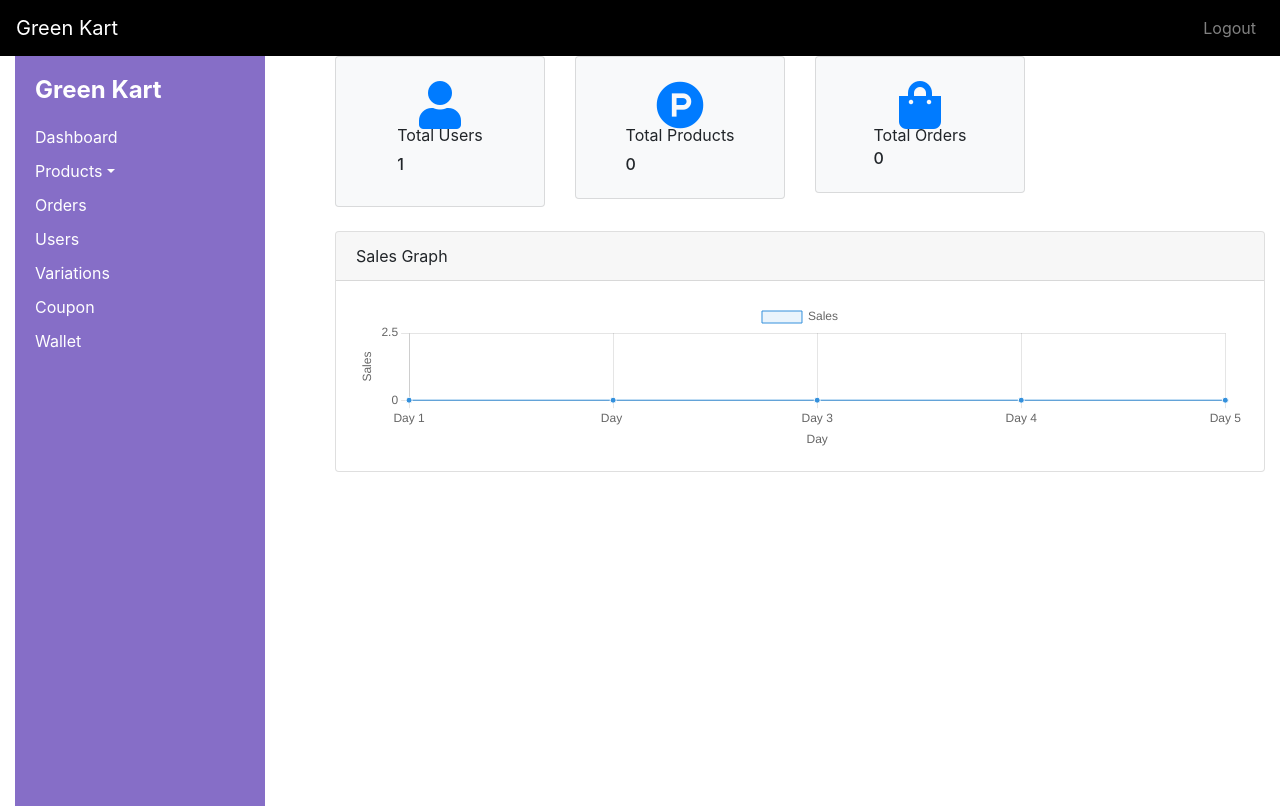
After one commit to Nafi1234/Greenkart-django, a Django app: page /adminn/adminchart/ in a window 1280 px wide. The commit adds this page. Run offline with Django 3.2, Linux system fonts and the light colour scheme; the visitor is signed in with stand-in values (Sample User, id 1); data comes from the database, SQL or seed files in the repository; data that the repository does not hold is empty; parts of the project's set-up code (start-up, migrations or seed data) failed here and were passed over; some libraries are stand-ins or nearby versions.

Commit message:
new commit on 7/28/2023

```diff
--- a/accounts/urls.py
+++ b/accounts/urls.py
@@ -19,7 +19,8 @@ urlpatterns = [
     path('wallet/',views.wallet,name='wallet'),
     path('order/<int:order_id>/', views.order_detail, name='order_detail'),
     path('inovicesucessfull/<int:order_number>/',views.inovicesucessfull,name='invoicesucessfull'),
-    path('initiate_refund/<int:order_id>/',views.initiate_refund,name='initiate_refund')
+    path('initiate_refund/<int:order_id>/',views.initiate_refund,name='initiate_refund'),
+
 
 
 
--- a/accounts/views.py
+++ b/accounts/views.py
@@ -142,6 +142,8 @@ def activate(request,uidb64,token):
         user.is_active = True
         user.save()
         referral_code = request.session.get('referral_code')
+        wallet= Wallet.objects.create(user=user,balance=0)
+
         print('referral',referral_code)
         print('before')
 
--- a/adminn/urls.py
+++ b/adminn/urls.py
@@ -23,6 +23,8 @@ urlpatterns = [
     path('add-variation/', views.add_variation, name='add_variation'),
     path('adminwallet/',views.adminwallet,name='adminwallet'),
     path('order-detail/<int:order_number>',views.order_detail,name='order-details'),
-    path('update_refund_status/<int:order_id>',views.update_refund_status,name='update_refund_status')
+    path('update_refund_status/<int:order_id>',views.update_refund_status,name='update_refund_status'),
+    path('adminchart/',views.adminchart,name='adminchart'),
+    path('adminlogout/', views.adminlogout, name='adminlogout'),
 
 ]
--- a/adminn/views.py
+++ b/adminn/views.py
@@ -20,7 +20,9 @@ from django.utils import timezone
 import pdfkit
 from django.db.models import F, ExpressionWrapper, FloatField
 from decimal import Decimal
+from django.contrib.auth import logout
 
+from django.db.models import Count
 
 
 
@@ -35,20 +37,25 @@ def adminlogin(request):
         if user is not None and user.is_active and user.is_superadmin:
             auth.login(request, user)
             messages.success(request, 'You are now logged in as a super admin.')
-            return redirect('dashboard')  # Replace 'dashboard' with the URL of your admin dashboard view
+            return redirect('adminchart')  # Replace 'dashboard' with the URL of your admin dashboard view
         else:
             messages.error(request, 'Invalid login credentials or you are not a super admin.')
             return redirect('adminlogin')  # Redirect back to the admin login page
 
     if request.user.is_authenticated and request.user.is_superadmin:
-        return redirect('dashboard')  # Redirect to the admin dashboard view if the user is already logged in and is a super admin
+        return redirect('adminchart')  # Redirect to the admin dashboard view if the user is already logged in and is a super admin
 
     return render(request, 'adminlogin.html')
-
+def adminlogout(request):
+    logout(request)
+    messages.success(request, 'You have been logged out successfully.')
+    return redirect('adminlogin')
 
 @login_required(login_url='adminlogin')
 def category(request):
+    print('haiiiiiiiiiiiiiii')
     categories= Category.objects.all()
+    print('here printing categories',categories)
     context={'categories':categories}
     return render(request,'category.html',context)
 @login_required(login_url='adminlogin')
@@ -416,3 +423,39 @@ def update_refund_status(request, order_id):
         return redirect('adminorder')  # Redirect to a success page or appropriate URL
 
     return redirect('my_orders')
+@login_required(login_url='adminlogin')
+def adminchart(request):
+    current_date = datetime.now().date()
+    five_days_ago = current_date - timedelta(days=5)
+
+# Step 2: Query the Order model to retrieve orders placed within the last 5 days
+    last_five_days_orders = Order.objects.filter(created_at__gte=five_days_ago)
+
+# Step 3: Group the orders by day and calculate the total sum of order_total per day
+    orders_by_day = last_five_days_orders.values('created_at__date').annotate(total_sum=Sum('order_total'))
+
+# Step 4: Create an array to store the total sums for each day
+    total_sums_array = [0] * 5  # Initialize the array with zeros for all 5 days
+
+# Step 5: Fill the array with the total sums for each day
+    for data in orders_by_day:
+        date = data['created_at__date']
+        total_sum = data['total_sum']
+        days_ago = (current_date - date).days
+        total_sums_array[5 - days_ago - 1] = total_sum
+    print(total_sums_array)
+
+    total_users_count = Account.objects.count()
+    print(total_users_count)
+    totalproducts=Product.objects.count()
+    totalorders=Product.objects.count()
+# Step 6: Print or use the total_sums_array as needed
+    context = {
+        'total_sums_array': total_sums_array,
+        'total_users_count':total_users_count,
+        'totalproducts':totalproducts,
+        'totalorders':totalorders
+    }
+
+
+    return render(request,'adminchart.html',context)
--- a/templates/addproduct.html
+++ b/templates/addproduct.html
@@ -66,7 +66,7 @@
             <li>
               <a href="#productsSubmenu" data-toggle="collapse" aria-expanded="false" class="dropdown-toggle">Products</a>
               <ul class="collapse list-unstyled" id="productsSubmenu">
-                <li><a href="{% url 'add_category' %}">Categories</a></li>
+                <li><a href="{% url 'category' %}">Categories</a></li>
                 <li><a href="{% url 'adminproduct' %}">Products</a></li>
               </ul>
             </li>
--- a/templates/addvariation.html
+++ b/templates/addvariation.html
@@ -68,7 +68,7 @@
             <li>
               <a href="#productsSubmenu" data-toggle="collapse" aria-expanded="false" class="dropdown-toggle">Products</a>
               <ul class="collapse list-unstyled" id="productsSubmenu">
-                <li><a href="{% url 'add_category' %}">Categories</a></li>
+                <li><a href="{% url 'category' %}">Categories</a></li>
                 <li><a href="{% url 'adminproduct' %}">Products</a></li>
               </ul>
             </li>
--- /dev/null
+++ b/templates/adminchart.html
@@ -0,0 +1,213 @@
+<!DOCTYPE html>
+<html>
+<head>
+  <title>Green Kart Admin Panel</title>
+  <link rel="stylesheet" href="https://stackpath.bootstrapcdn.com/bootstrap/4.5.0/css/bootstrap.min.css">
+  <link rel="stylesheet" href="https://cdnjs.cloudflare.com/ajax/libs/font-awesome/5.15.4/css/all.min.css">
+
+  <style>
+    /* Add your custom styles here */
+    body, nav {
+      margin-top: 0;
+      padding-top: 0;
+    }
+    .navbar {
+      background-color: #000;
+    }
+    .sidebar {
+      width: 250px;
+      height: 750px;
+      background-color: #866ec7;
+      padding: 20px;
+      color: #fff;
+
+    }
+    .text-blue {
+      color:#007bff;
+    }
+
+    .sidebar h1 {
+      font-size: 24px;
+      font-weight: bold;
+      margin-bottom: 20px;
+    }
+    .sidebar ul {
+      list-style-type: none;
+      padding: 0;
+    }
+    .sidebar ul li {
+      margin-bottom: 10px;
+    }
+    .sidebar ul li a {
+      color: #fff;
+      text-decoration: none;
+    }
+    .table th,
+    .table td {
+      vertical-align: middle;
+    }
+  </style>
+</head>
+<body>
+  <nav class="navbar navbar-expand-lg navbar-dark">
+    <a class="navbar-brand" href="#">Green Kart</a>
+    <button class="navbar-toggler" type="button" data-toggle="collapse" data-target="#navbarNav"
+      aria-controls="navbarNav" aria-expanded="false" aria-label="Toggle navigation">
+      <span class="navbar-toggler-icon"></span>
+    </button>
+    <div class="collapse navbar-collapse justify-content-end" id="navbarNav">
+      <ul class="navbar-nav">
+        <li class="nav-item">
+          <a class="nav-link" href="{% url 'adminlogout' %}">Logout</a>
+        </li>
+      </ul>
+    </div>
+  </nav>
+
+  <div class="container-fluid">
+    <div class="row">
+      <div class="col-md-3">
+        <div class="sidebar">
+          <h1>Green Kart</h1>
+          <ul>
+            <li><a href="{% url 'dashboard' %}">Dashboard</a></li>
+            <li>
+              <a href="#productsSubmenu" data-toggle="collapse" aria-expanded="false" class="dropdown-toggle">Products</a>
+              <ul class="collapse list-unstyled" id="productsSubmenu">
+                <li><a href="{% url 'add_category' %}">Categories</a></li>
+                <li><a href="{% url 'adminproduct' %}">Products</a></li>
+              </ul>
+            </li>
+            <li><a href="#">Orders</a></li>
+            <li><a href="{% url 'user_mangement' %}">Users</a></li>
+            <li><a href= "{% url 'list_variations' %}">Variations</a></li>
+            <li><a href="{% url 'coupon_list' %}">Coupon</a></li>
+            <li><a href="{% url 'adminwallet' %}">Wallet</a></li>
+          </ul>
+        </div>
+      </div>
+      <div class="col-md-9">
+        <div class="row">
+          <!-- Total Users Card -->
+          <div class="col-sm-3 col-xl-3 mb-4">
+
+
+            <div class="card bg-light rounded d-flex align-items-center justify-content-between p-4">
+              <i class="bi bi-people"></i>
+              <i class="fa fa-user fa-3x text-primary"></i>
+              <div class="ms-3">
+                <p class="card-subtitle mb-2" id="totalUser">Total Users</p>
+                <h6 class="mb-2 mr-auto">
+                 {{ total_users_count }}
+                </h6>
+              </div>
+            </div>
+          </div>
+
+          <!-- Total Products Card -->
+          <div class="col-sm-3 col-xl-3 mb-4">
+            <div class="card bg-light rounded d-flex align-items-center justify-content-between p-4">
+              <i class="fab fa-product-hunt fa-3x text-primary"></i>
+              <div class="ms-3">
+                <p class="card-subtitle mb-2" id="totalProducts">Total Products</p>
+                <h6 class="mb-0">
+                  {{ totalproducts }}
+                </h6>
+              </div>
+            </div>
+          </div>
+
+          <!-- Total Orders Card -->
+          <div class="col-sm-3 col-xl-3 mb-4">
+            <div class="card bg-light rounded d-flex align-items-center justify-content-between p-4">
+              <i class="fas fa-shopping-bag fa-3x text-blue"></i>
+              <div class="ms-3">
+                <p class="card-subtitle mb-2">Total Orders</p>
+                <h6 class="card-subtitle mb-0" id="totalOrdersValue">
+                  {{ totalorders }}
+                </h6>
+              </div>
+            </div>
+          </div>
+         </div>
+          <!-- Sales Graph Card -->
+          <div class="row">
+            <div class="col-12 mb-5">
+            <div class="card">
+              <div class="card-header">
+                Sales Graph
+              </div>
+              <div class="card-body">
+                <canvas id="salesChart"></canvas>
+              </div>
+            </div>
+          </div>
+          </div>
+        </div>
+
+        <!-- Additional content below the cards -->
+        <!-- Add your content here -->
+      </div>
+
+  </div>
+
+  <script src="https://code.jquery.com/jquery-3.5.1.slim.min.js"></script>
+  <script src="https://cdn.datatables.net/1.13.4/js/jquery.dataTables.min.js"></script>
+  <script src="https://stackpath.bootstrapcdn.com/bootstrap/4.5.0/js/bootstrap.min.js"></script>
+  <script src="https://cdn.jsdelivr.net/npm/chart.js"></script>
+  <script>
+    var ctx = document.getElementById('salesChart').getContext('2d');
+
+    // Get the total_sums_array from the Django template
+    var totalSumsArray = {{ total_sums_array|safe }}; // Use the |safe filter to output the array safely
+
+    // Now you can use 'totalSumsArray' to update your chart data
+    var salesChart = new Chart(ctx, {
+        type: 'line',
+        data: {
+            labels: ['Day 1', 'Day ', 'Day 3', 'Day 4', 'Day 5'],
+            datasets: [{
+                label: 'Sales',
+                data: totalSumsArray, // Use the total_sums_array as the data for the chart
+                backgroundColor: 'rgba(52, 144, 220, 0.1)',
+                borderColor: 'rgba(52, 144, 220, 1)',
+                borderWidth: 1,
+                pointRadius: 3,
+                pointBackgroundColor: 'rgba(52, 144, 220, 1)',
+                pointBorderColor: '#fff',
+                pointHoverRadius: 5,
+                pointHoverBackgroundColor: 'rgba(52, 144, 220, 1)',
+                pointHoverBorderColor: '#fff',
+                fill: true,
+            }]
+        },
+        options: {
+            responsive: true,
+            maintainAspectRatio: false,
+            scales: {
+                x: {
+                    beginAtZero: true,
+                    title: {
+                        text: 'Day',
+                        display: true,
+                    },
+                    ticks: {
+                        stepSize: 1
+                    }
+                },
+                y: {
+                    beginAtZero: true,
+                    title: {
+                        text: 'Sales',
+                        display: true,
+                    },
+                    ticks: {
+                        stepSize: 5000 // Adjust the step size as needed
+                    }
+                }
+            }
+        }
+    });
+</script>
+</body>
+</html>
--- a/templates/admindashboard.html
+++ b/templates/admindashboard.html
@@ -104,7 +104,7 @@
 </head>
 <body>
   <nav class="navbar navbar-expand-lg navbar-dark">
-    <a class="navbar-brand" href="#">Green Kart</a>
+    <a class="navbar-brand" href="{% url 'adminchart' %}">Green Kart</a>
     <button class="navbar-toggler" type="button" data-toggle="collapse" data-target="#navbarNav" aria-controls="navbarNav" aria-expanded="false" aria-label="Toggle navigation">
       <span class="navbar-toggler-icon"></span>
     </button>
@@ -120,14 +120,14 @@
   <div class="container-fluid">
     <div class="row">
       <div class="col-md-3">
-        <div class="sidebar">
+        <div class="sidebar" href="{% url 'adminchart' %}">
           <h1>Green Kart</h1>
           <ul>
             <li><a href="{% url 'dashboard' %}">Dashboard</a></li>
             <li>
               <a href="#productsSubmenu" data-toggle="collapse" aria-expanded="false" class="dropdown-toggle">Products</a>
               <ul class="collapse list-unstyled" id="productsSubmenu">
-                <li><a href="{% url 'add_category' %}">Categories</a></li>
+                <li><a href="{% url 'category' %}">Categories</a></li>
                 <li><a href="{% url 'adminproduct' %}">Products</a></li>
               </ul>
             </li>
--- a/templates/admineditproduct.html
+++ b/templates/admineditproduct.html
@@ -44,7 +44,7 @@
 </head>
 <body>
   <nav class="navbar navbar-expand-lg navbar-dark">
-    <a class="navbar-brand" href="#">Green Kart</a>
+    <a class="navbar-brand" href="{% url 'adminchart' %}">Green Kart</a>
     <button class="navbar-toggler" type="button" data-toggle="collapse" data-target="#navbarNav" aria-controls="navbarNav" aria-expanded="false" aria-label="Toggle navigation">
       <span class="navbar-toggler-icon"></span>
     </button>
@@ -67,7 +67,7 @@
             <li>
               <a href="#productsSubmenu" data-toggle="collapse" aria-expanded="false" class="dropdown-toggle">Products</a>
               <ul class="collapse list-unstyled" id="productsSubmenu">
-                <li><a href="{% url 'add_category' %}">Categories</a></li>
+                <li><a href="{% url 'category' %}">Categories</a></li>
                 <li><a href="{% url 'adminproduct' %}">Products</a></li>
               </ul>
             </li>
--- a/templates/adminorderproduct.html
+++ b/templates/adminorderproduct.html
@@ -42,7 +42,7 @@
 </head>
 <body>
   <nav class="navbar navbar-expand-lg navbar-dark">
-    <a class="navbar-brand" href="#">Green Kart</a>
+    <a class="navbar-brand" href="{% url 'adminchart' %}">Green Kart</a>
     <button class="navbar-toggler" type="button" data-toggle="collapse" data-target="#navbarNav"
       aria-controls="navbarNav" aria-expanded="false" aria-label="Toggle navigation">
       <span class="navbar-toggler-icon"></span>
--- a/templates/adminorders.html
+++ b/templates/adminorders.html
@@ -39,7 +39,7 @@
 </head>
 <body>
   <nav class="navbar navbar-expand-lg navbar-dark">
-    <a class="navbar-brand" href="#">Green Kart</a>
+    <a class="navbar-brand" href="{% url 'adminchart' %}">Green Kart</a>
     <button class="navbar-toggler" type="button" data-toggle="collapse" data-target="#navbarNav" aria-controls="navbarNav" aria-expanded="false" aria-label="Toggle navigation">
       <span class="navbar-toggler-icon"></span>
     </button>
--- a/templates/adminproduct.html
+++ b/templates/adminproduct.html
@@ -44,7 +44,7 @@
 </head>
 <body>
   <nav class="navbar navbar-expand-lg navbar-dark">
-    <a class="navbar-brand" href="#">Green Kart</a>
+    <a class="navbar-brand" href="{% url 'adminchart' %}">Green Kart</a>
     <button class="navbar-toggler" type="button" data-toggle="collapse" data-target="#navbarNav" aria-controls="navbarNav" aria-expanded="false" aria-label="Toggle navigation">
       <span class="navbar-toggler-icon"></span>
     </button>
@@ -67,7 +67,7 @@
             <li>
               <a href="#productsSubmenu" data-toggle="collapse" aria-expanded="false" class="dropdown-toggle">Products</a>
               <ul class="collapse list-unstyled" id="productsSubmenu">
-                <li><a href="{% url 'add_category' %}">Categories</a></li>
+                <li><a href="{% url 'category' %}">Categories</a></li>
                 <li><a href="{% url 'adminproduct' %}">Products</a></li>
               </ul>
             </li>
--- a/templates/adminuser.html
+++ b/templates/adminuser.html
@@ -42,7 +42,7 @@
 </head>
 <body>
   <nav class="navbar navbar-expand-lg navbar-dark">
-    <a class="navbar-brand" href="#">Green Kart</a>
+    <a class="navbar-brand" href="{% url 'adminchart' %}">Green Kart</a>
     <button class="navbar-toggler" type="button" data-toggle="collapse" data-target="#navbarNav"
       aria-controls="navbarNav" aria-expanded="false" aria-label="Toggle navigation">
       <span class="navbar-toggler-icon"></span>
@@ -66,7 +66,7 @@
             <li>
               <a href="#" data-toggle="collapse" aria-expanded="false" class="dropdown-toggle">Products</a>
               <ul class="collapse list-unstyled" id="productsSubmenu">
-                <li><a href="{% url 'add_category' %}">Categories</a></li>
+                <li><a href="{% url 'category' %}">Categories</a></li>
                 <li><a href="{% url 'adminproduct' %}">Products</a></li>
               </ul>
             </li>
--- a/templates/adminvariation.html
+++ b/templates/adminvariation.html
@@ -44,7 +44,7 @@
 </head>
 <body>
   <nav class="navbar navbar-expand-lg navbar-dark">
-    <a class="navbar-brand" href="#">Green Kart</a>
+    <a class="navbar-brand" href="{% url 'adminchart' %}">Green Kart</a>
     <button class="navbar-toggler" type="button" data-toggle="collapse" data-target="#navbarNav"
       aria-controls="navbarNav" aria-expanded="false" aria-label="Toggle navigation">
       <span class="navbar-toggler-icon"></span>
```
Also changed, not shown: accounts/forms.py (+10 -0 lines), templates/account/editprofile.html (+7 -0 lines), templates/account/register.html (+18 -4 lines), templates/cart.html (+19 -10 lines).
